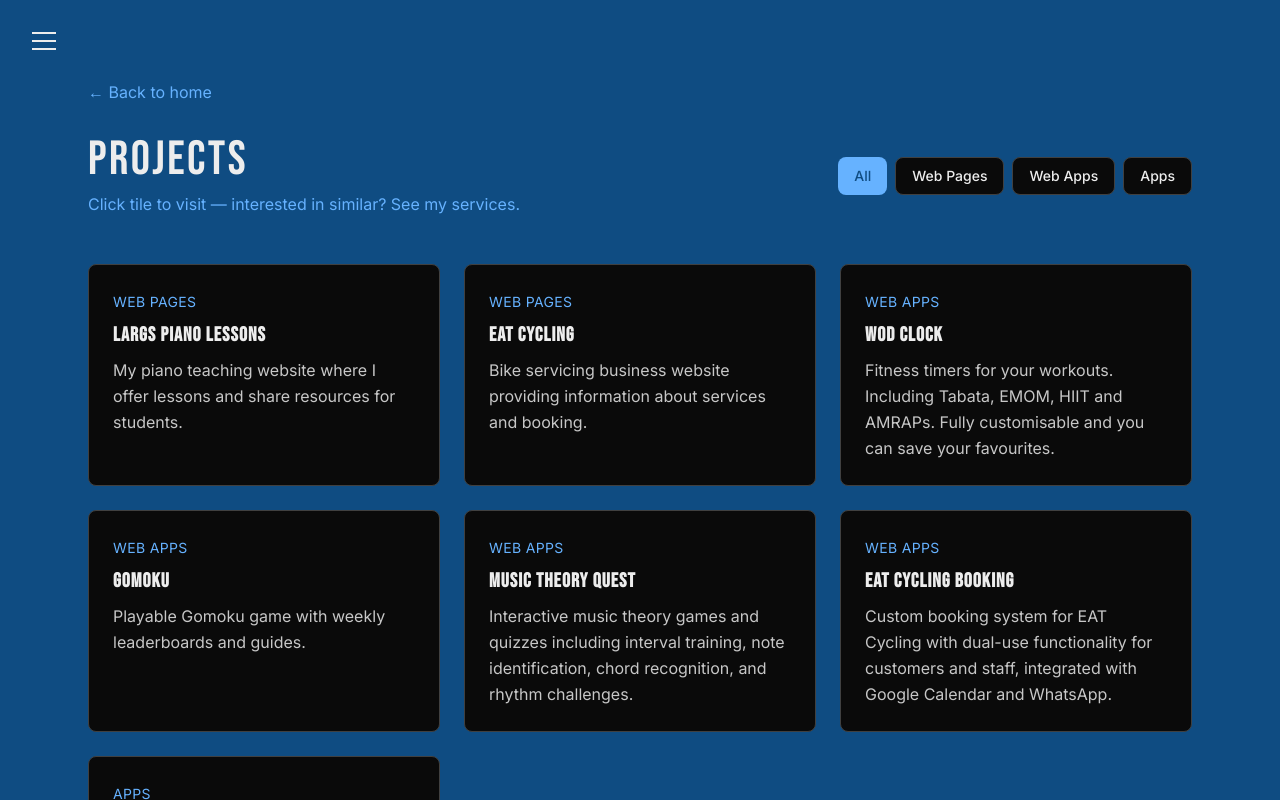
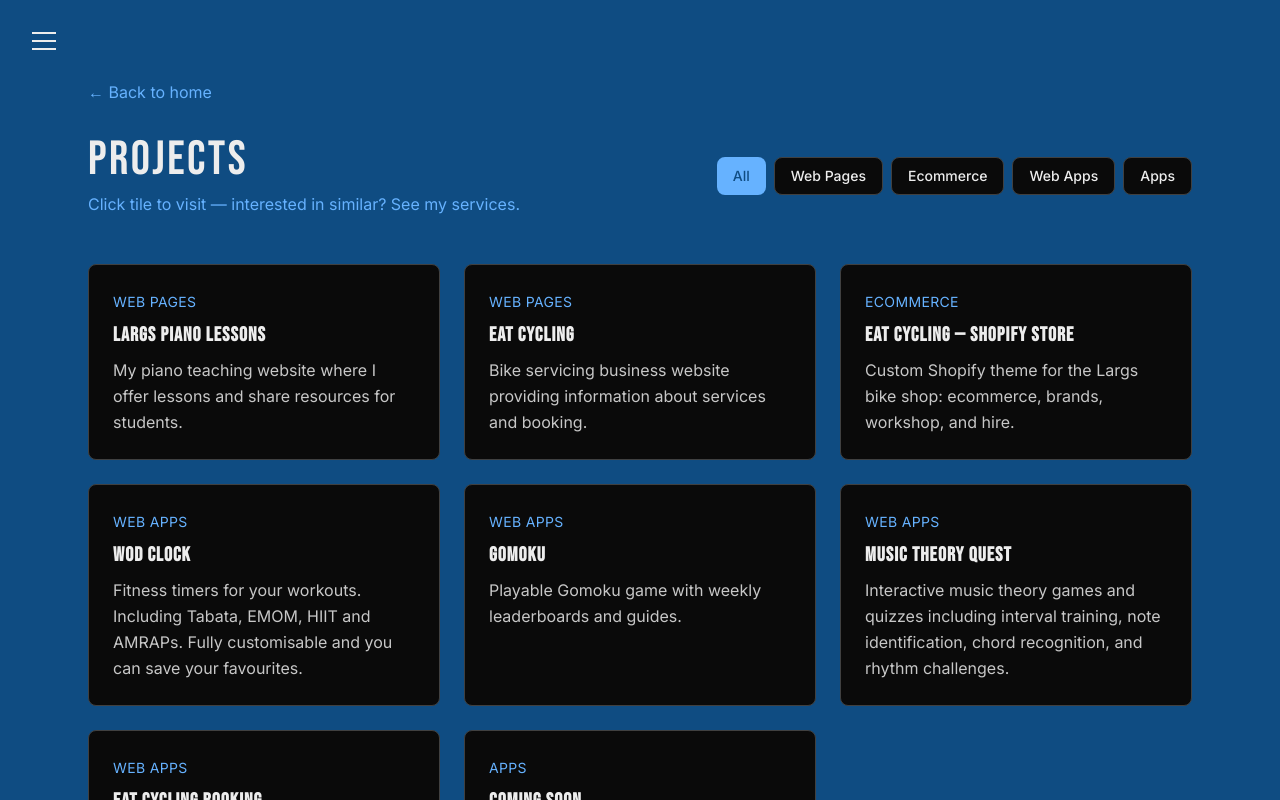
Before and after one commit to wuntunpunch/colinyoungscot, a Next.js app: page /projects in a window 1280 px wide. Shown: the top 800 px of the page. Built offline with nearby package versions, Linux system fonts and the light colour scheme; no server answers.

Commit message:
added ecommerce on projects and added eat cycling shopify store

```diff
--- a/app/projects/ProjectsContent.tsx
+++ b/app/projects/ProjectsContent.tsx
@@ -27,7 +27,18 @@ const projects: {
         title: "EAT Cycling",
         description:
           "Bike servicing business website providing information about services and booking.",
-        url: "https://eatcycling.co.uk",
+        url: "https://eatcycling.vercel.app/",
+      },
+    ],
+  },
+  {
+    category: "Ecommerce",
+    items: [
+      {
+        title: "EAT Cycling — Shopify store",
+        description:
+          "Custom Shopify theme for the Largs bike shop: ecommerce, brands, workshop, and hire.",
+        url: "https://eatcycling.co.uk/",
       },
     ],
   },
@@ -72,15 +83,26 @@ const projects: {
   },
 ];
 
-type FilterCategory = "All" | "Web Pages" | "Web Apps" | "Apps";
+type FilterCategory =
+  | "All"
+  | "Web Pages"
+  | "Ecommerce"
+  | "Web Apps"
+  | "Apps";
 
 export default function ProjectsContent() {
   const [selectedFilter, setSelectedFilter] = useState<FilterCategory>("All");
 
-  const categories: FilterCategory[] = ["All", "Web Pages", "Web Apps", "Apps"];
+  const categories: FilterCategory[] = [
+    "All",
+    "Web Pages",
+    "Ecommerce",
+    "Web Apps",
+    "Apps",
+  ];
 
   const filteredProjects = projects.filter((section) =>
-    selectedFilter === "All" ? true : section.category === selectedFilter
+    selectedFilter === "All" ? true : section.category === selectedFilter,
   );
 
   return (
@@ -160,8 +182,8 @@ export default function ProjectsContent() {
                 </p>
                 <span className="text-muted">Coming soon</span>
               </div>
-            )
-          )
+            ),
+          ),
         )}
       </div>
     </main>
```
